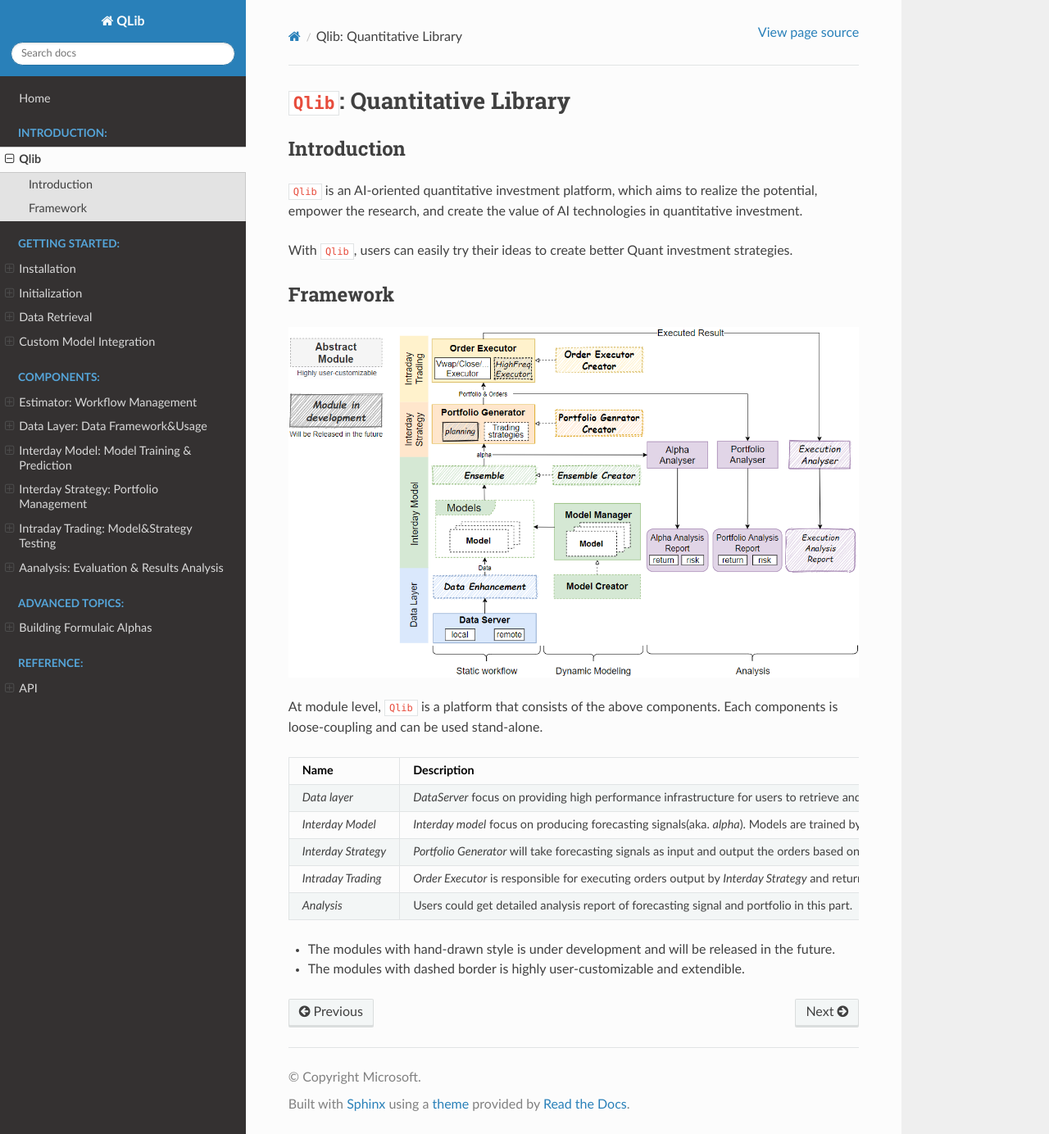
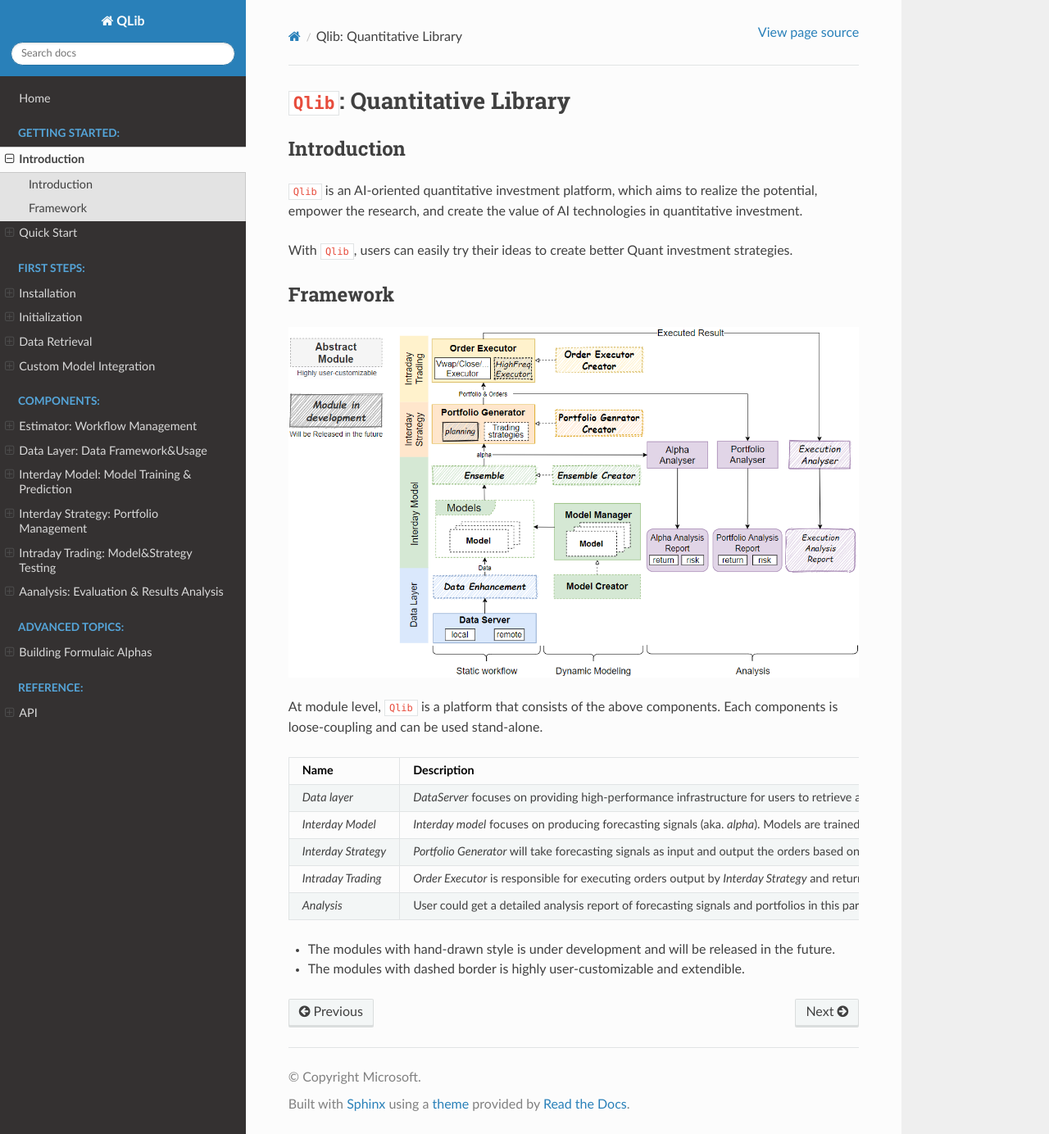
Before and after one commit to microsoft/qlib, a Sphinx documentation site: the page built from docs/introduction/introduction.rst, in a window 1280 px wide and 1384 px high. Shown: the whole window at 82% size. Built offline with Sphinx 7.4.7 and the Read the Docs theme 2.0.0, drawn with Linux system fonts in a browser that asks for light colours; pages that are not in the unit, such as notebooks, are missing from menus.

Commit message:
add quick start docs&fix detials

```diff
--- a/docs/component/estimator.rst
+++ b/docs/component/estimator.rst
@@ -581,7 +581,7 @@
 
 Form of Experimental Result
 ----------------------------
-The result of the experiment is the result of the backtest, please refer to `Backtest <backtest.html>`_.
+The result of the experiment is also the result of the ``Interdat Trading(Backtest)``, please refer to `Interday Trading <backtest.html>`_.
 
 
 Get Experiment Result
--- a/docs/introduction/introduction.rst
+++ b/docs/introduction/introduction.rst
@@ -18,14 +18,14 @@
 
 At module level, ``Qlib`` is a platform that consists of the above components. Each components is loose-coupling and can be used stand-alone.
 
-======================  ========================================================================
+======================  ==========================================================================
 Name                    Description
-======================  ========================================================================
-`Data layer`            `DataServer` focus on providing high performance infrastructure for
-                        users to retrieve and get raw data. `DataEnhancement` will preprocess the
-                        data and provide the best dataset to be fed in to the models
+======================  ==========================================================================
+`Data layer`            `DataServer` focuses on providing high-performance infrastructure for
+                        users to retrieve and get raw data. `DataEnhancement` will preprocess
+                        the data and provide the best dataset to be fed in to the models
 
-`Interday Model`        `Interday model` focus on producing forecasting signals(aka. `alpha`).
+`Interday Model`        `Interday model` focuses on producing forecasting signals (aka. `alpha`).
                         Models are trained by `Model Creator` and managed by `Model Manager`.
                         Users could choose one or multiple models for forecasting. Multiple
                         models could be combined with `Ensemble` module
@@ -36,9 +36,9 @@
 `Intraday Trading`      `Order Executor` is responsible for executing orders output by
                         `Interday Strategy` and returning the executed results.
 
-`Analysis`              Users could get detailed analysis report of forecasting signal and portfolio
-                        in this part.
-======================  ========================================================================
+`Analysis`              User could get a detailed analysis report of forecasting signals and
+                        portfolios in this part.
+======================  ==========================================================================
 
 - The modules with hand-drawn style is under development and will be released in the future.
 - The modules with dashed border is highly user-customizable and extendible.
```
Also changed, not shown: docs/index.rst (+4 -3 lines), docs/introduction/quick.rst (added, +92 -0 lines).
